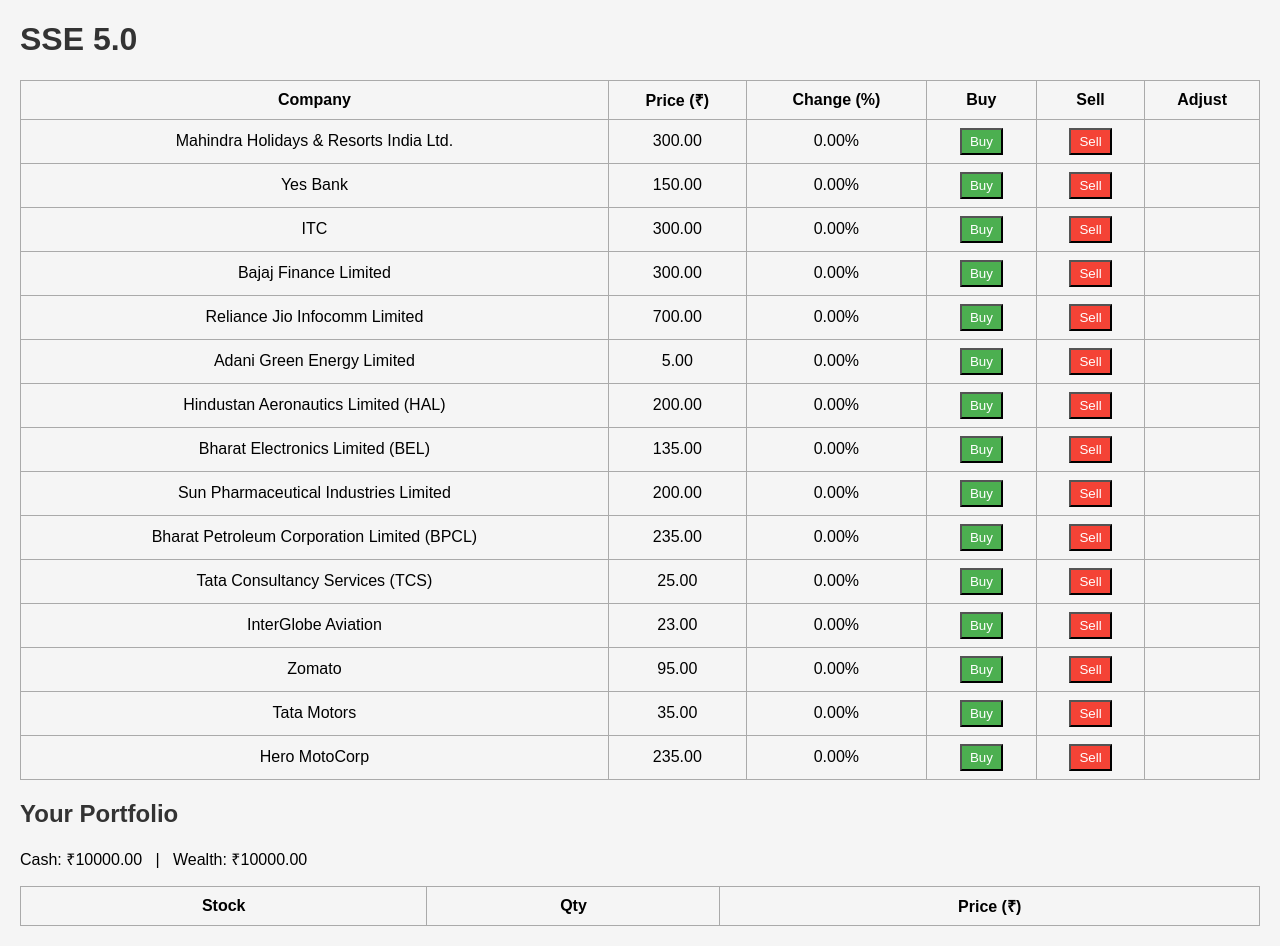
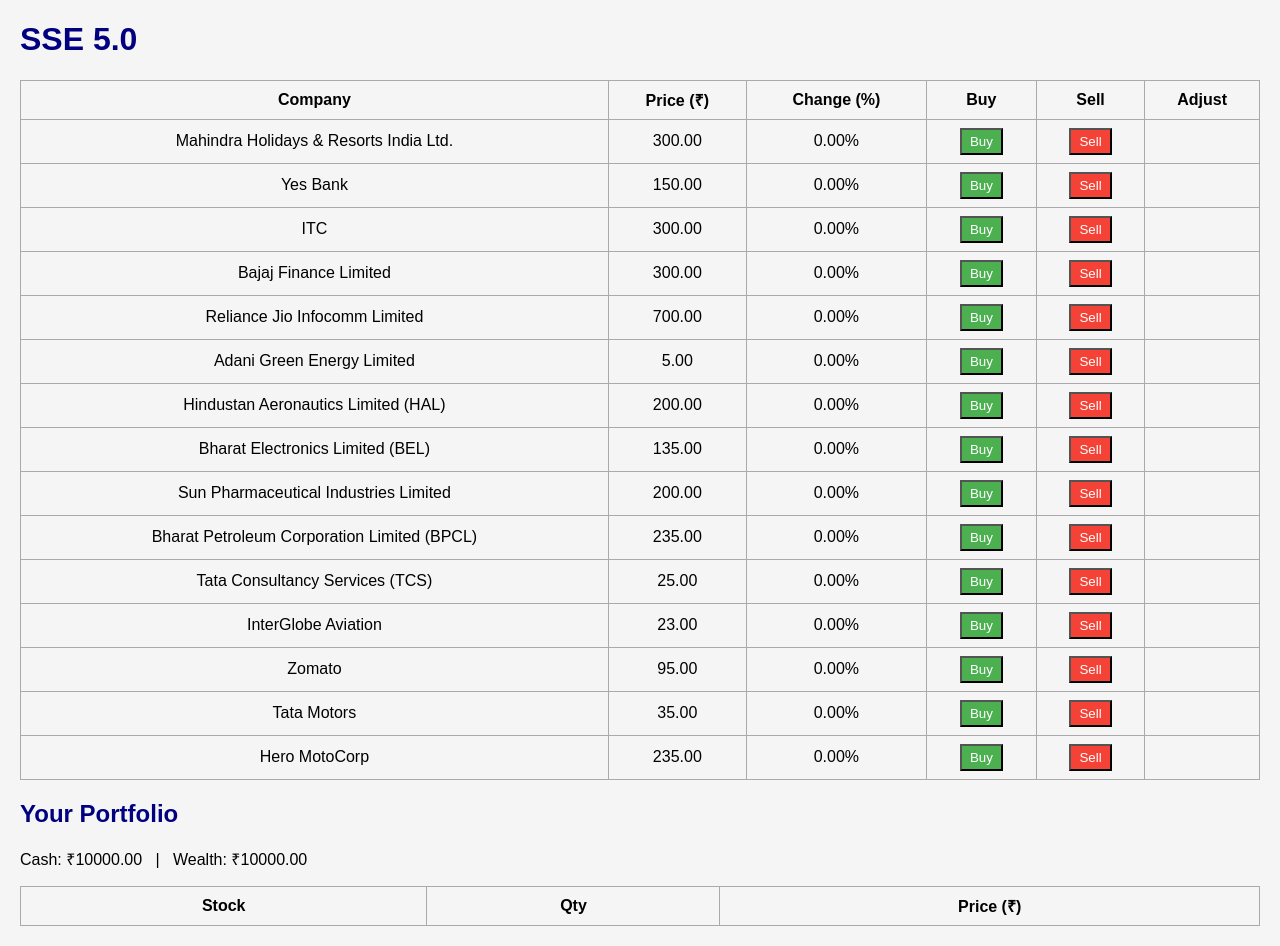
Before and after one commit to nishkajain798/finanzas-main, a plain HTML site: page index.html in a window 1280 px wide. Drawn offline with Linux system fonts and the light colour scheme.

Commit message:
Update style.css

```diff
--- a/style.css
+++ b/style.css
@@ -4,7 +4,7 @@ body {
   background: #f5f5f5;
 }
 h1, h2 {
-  color: #333;
+  color: navy;
 }
 table {
   width: 100%;
```
